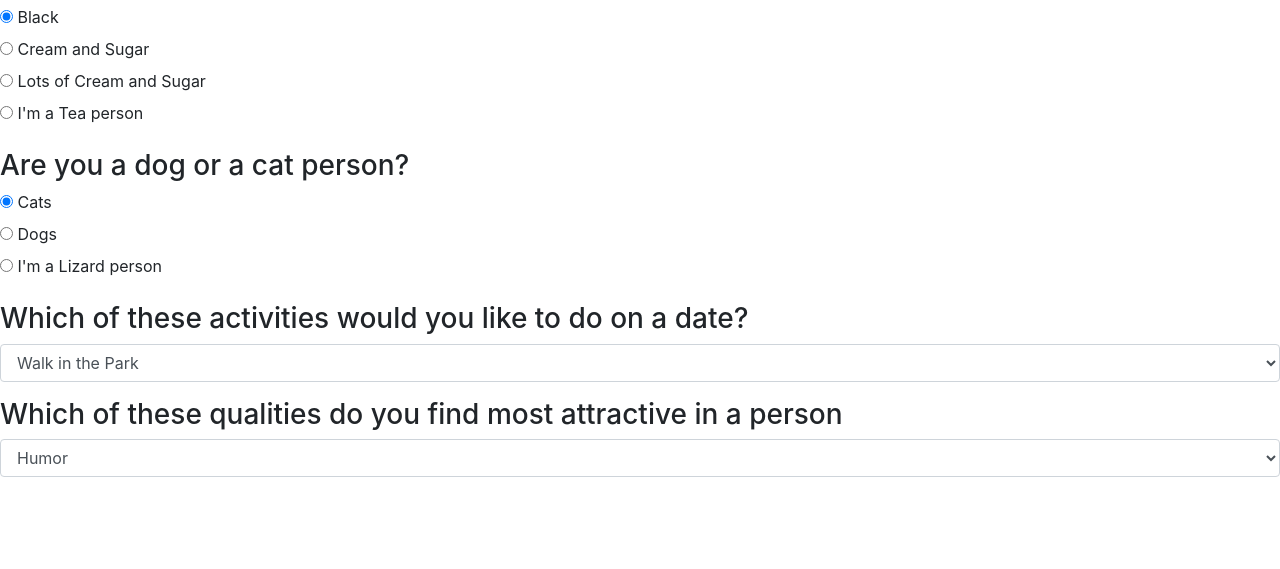
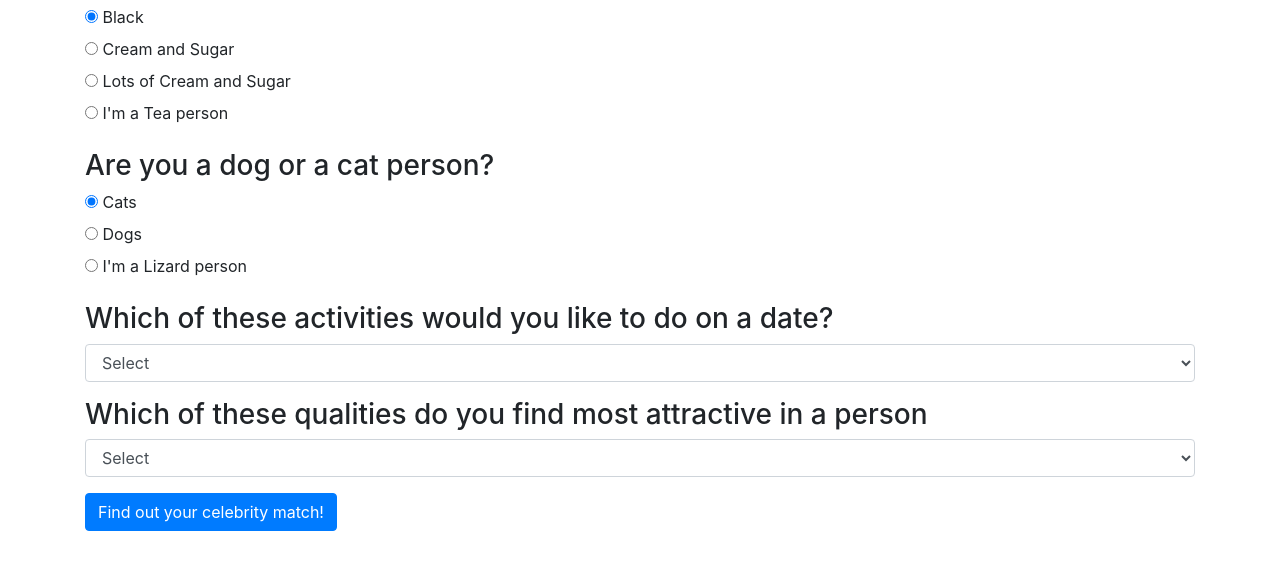
Before and after one commit to lstockburg/got-quiz, a plain HTML site: page index.html in a window 1280 px wide. Shown: the part 93-662 px from the top of the page. Drawn offline with Linux system fonts and the light colour scheme.

Commit message:
Add submit button

```diff
--- a/index.html
+++ b/index.html
@@ -8,6 +8,7 @@
     <title>Celebrity Dating!</title>
   </head>
   <body>
+    <div class="container">
       <h1>Which celebrity is compatible with you?</h1>
       <form id="quiz">
         <div class="form-group">
@@ -61,6 +62,7 @@
         <div class="form-group">
           <h3>Which of these activities would you like to do on a date?</h3>
           <select class="form-control" name="date-type">
+            <option>Select</option>
             <option value=1 >Walk in the Park</option>
             <option value=6 >Dollar Jello Shots at Bennigan's</option>
             <option value=2 >Dinner and a Movie</option>
@@ -70,12 +72,15 @@
         <div class="form-group">
           <h3>Which of these qualities do you find most attractive in a person</h3>
           <select class="form-control" name="person-type">
+            <option>Select</option>
             <option value=2 >Humor</option>
             <option value=1 >Intelligence</option>
             <option value=5 >Reckless Alcoholism</option>
             <option value=4 >High Energy</option>
           </select>
         </div>
+        <button type="submit" class="btn btn-primary">Find out your celebrity match!</button>
       </form>
+    </div>
   </body>
 </html>
--- a/js/scripts.js
+++ b/js/scripts.js
@@ -0,0 +1,3 @@
+$(document).ready(function() {
+
+});
```
Lines whose indentation alone changed are shown as unchanged.
